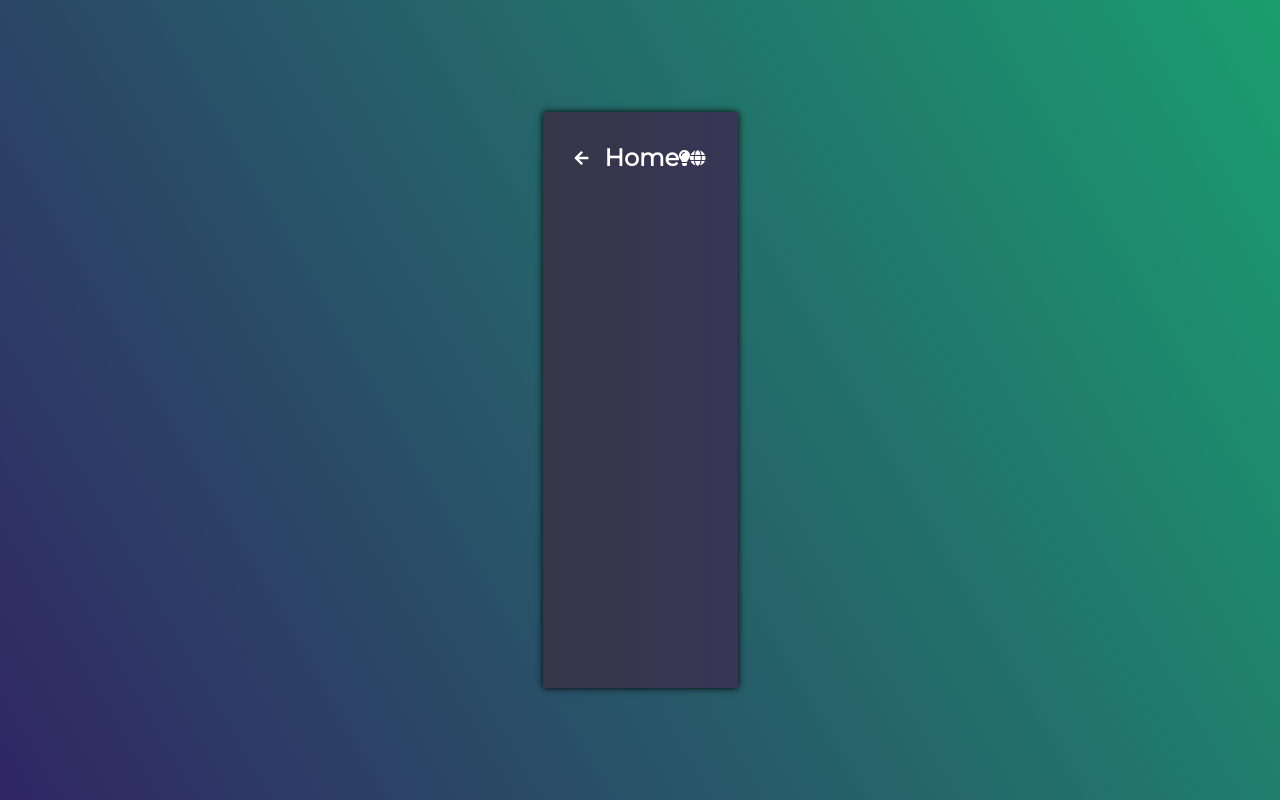
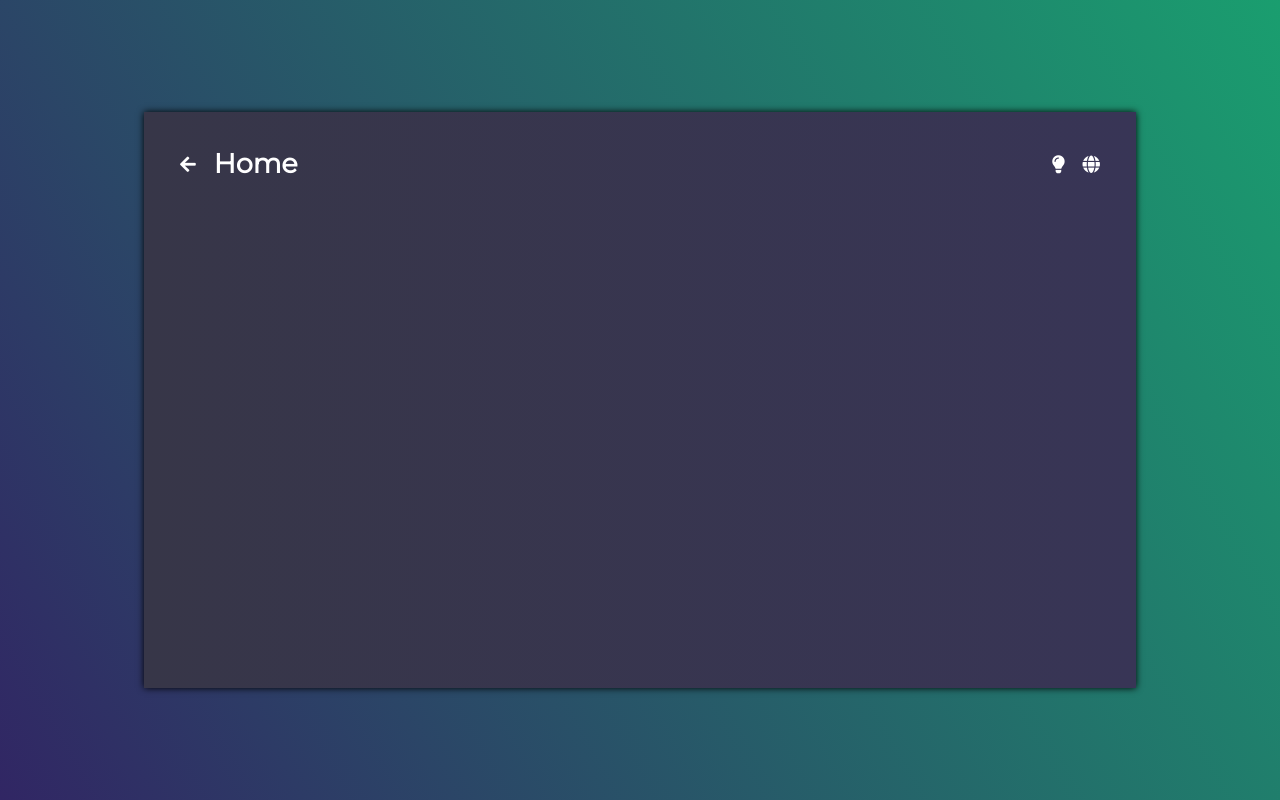
Before and after one commit to fav757/personal_website, a React (Create React App) app: page / in a window 1280 px wide. Built offline with nearby package versions, Linux system fonts and the light colour scheme.

Commit message:
components of Header move to corresponding folder

```diff
--- a/src/components/ContentSide/ContentSide.js
+++ b/src/components/ContentSide/ContentSide.js
@@ -1,20 +1,15 @@
 import React from 'react';
 import styled from 'styled-components';
-import Navigation from './Navigation';
-import Controlls from './Controlls';
+import Header from '../Header/Header';
 
 const ContentSideStyled = styled.div`
-  display: flex;
-  justify-content: space-between;
-  align-items: center;
   padding: 2rem;
 `;
 
 function ContentSide() {
   return (
     <ContentSideStyled>
-      <Navigation />
-      <Controlls />
+      <Header />
     </ContentSideStyled>
   );
 }
--- a/src/components/ContentSide/Controlls.js
+++ /dev/null
@@ -1,18 +0,0 @@
-import React from 'react';
-import styled from 'styled-components';
-
-const ControllsStyled = styled.div`
-  display: flex;
-  align-items: center;
-`;
-
-function Controlls() {
-  return (
-    <ControllsStyled>
-      <i className='fas fa-lightbulb'></i>
-      <i className='fas fa-globe'></i>
-    </ControllsStyled>
-  );
-}
-
-export default Controlls;
--- a/src/components/ContentSide/Navigation.js
+++ /dev/null
@@ -1,22 +0,0 @@
-import React from 'react';
-import styled from 'styled-components';
-
-const NavigationStyled = styled.nav`
-  display: flex;
-  align-items: center;
-
-  & > h2 {
-    margin: 0 0 0 1rem;
-  }
-`;
-
-function Navigation() {
-  return (
-    <NavigationStyled>
-      <i className='fas fa-arrow-left'></i>
-      <h2>Home</h2>
-    </NavigationStyled>
-  );
-}
-
-export default Navigation;
--- a/src/index.css
+++ b/src/index.css
@@ -4,7 +4,7 @@
 
 :root {
   font-family: 'Montserrat', 'Roboto', sans-serif;
-  font-size: 16px;
+  font-size: 18px;
   color: white;
   height: 100%;
   width: 100%;
@@ -20,7 +20,7 @@ body {
 }
 
 #root {
-  max-width: 992px;
+  width: 992px;
   height: 576px;
   background: linear-gradient(90deg, #373648 0%, #383556 100%);
   box-shadow: 0px 0px 7px black;
```
